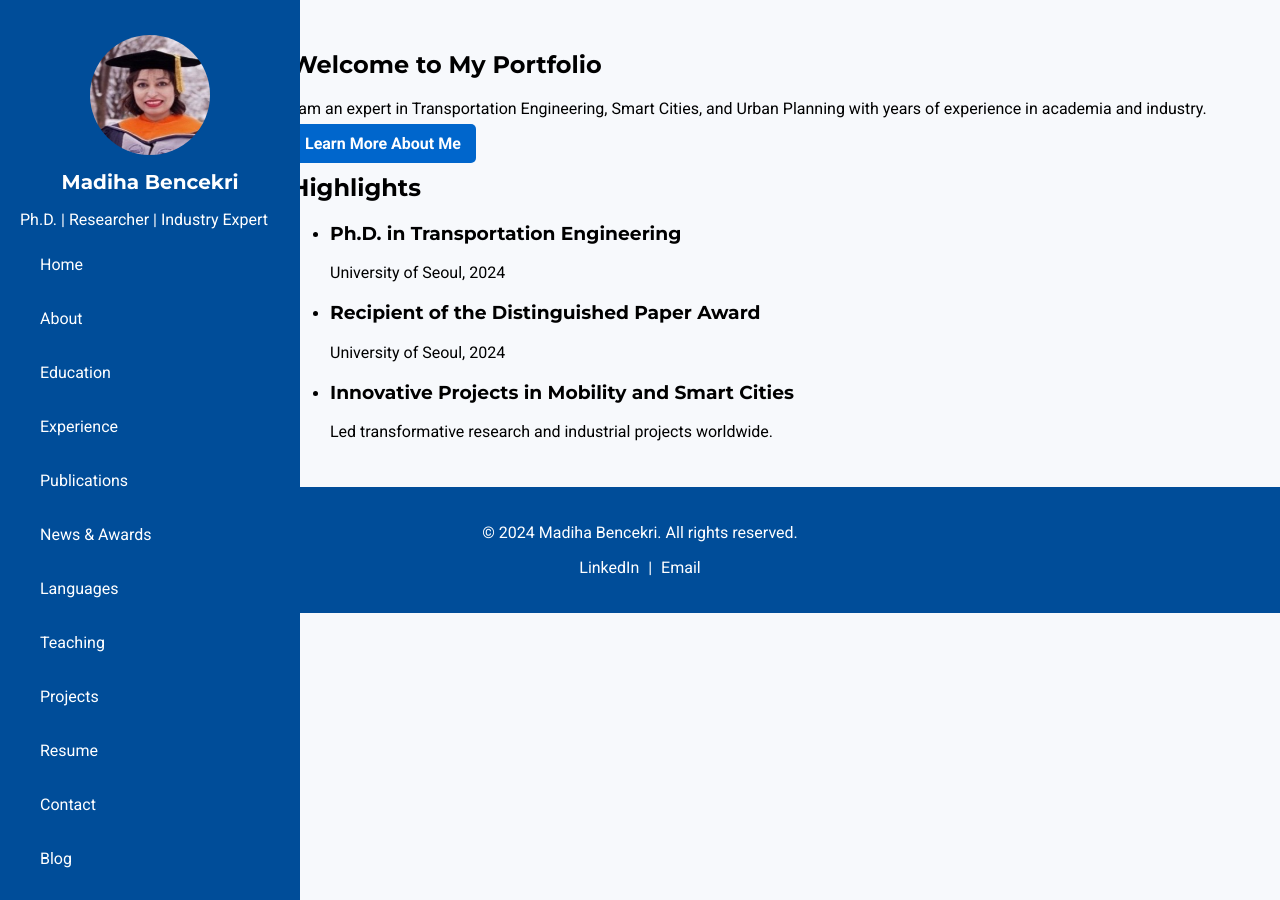
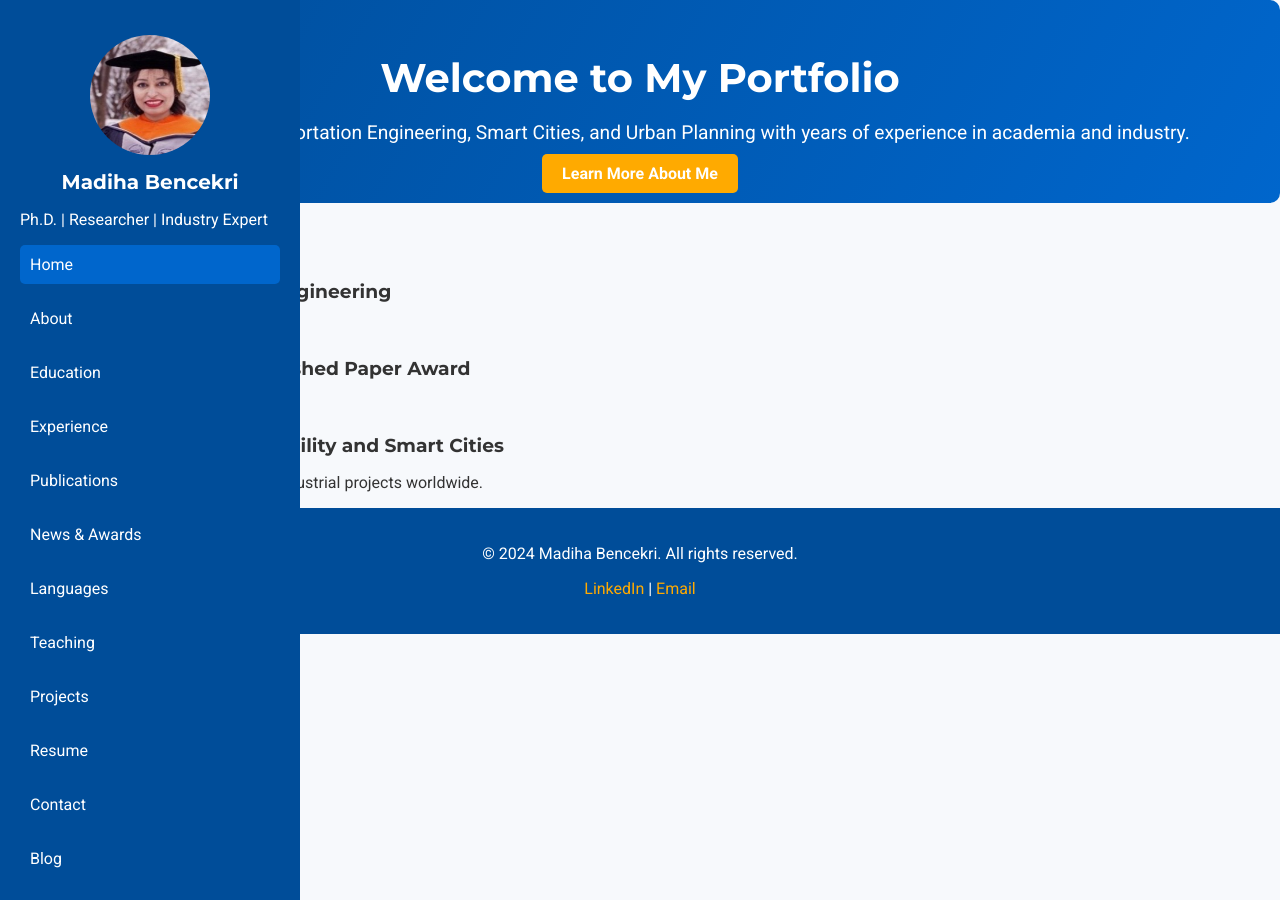
Before and after one commit to dihaben/Madiha-Bencekri, a Jekyll site: the page built from index.md, in a window 1280 px wide. Built offline with Jekyll 4.4.1, drawn with Linux system fonts in a browser that asks for light colours.

Commit message:
Update styles.css

```diff
--- a/assets/css/styles.css
+++ b/assets/css/styles.css
@@ -1,26 +1,28 @@
-/* Fonts and Colors */
+/* General Styling */
 body {
   margin: 0;
   font-family: 'Roboto', sans-serif;
   background-color: #f7f9fc;
+  color: #333;
 }
 
 h1, h2, h3 {
   font-family: 'Montserrat', sans-serif;
+  margin-bottom: 15px;
 }
 
 :root {
   --main-color: #004d99;
   --secondary-color: #0066cc;
+  --accent-color: #ffaa00;
   --background-color: #f7f9fc;
-  --text-color: #333333;
 }
 
 /* Sidebar */
 .sidebar {
   width: 260px;
   background-color: var(--main-color);
-  color: #ffffff;
+  color: white;
   height: 100vh;
   position: fixed;
   top: 0;
@@ -40,7 +42,6 @@ h1, h2, h3 {
 .sidebar h1 {
   text-align: center;
   font-size: 20px;
-  margin: 10px 0;
 }
 
 .sidebar ul {
@@ -53,55 +54,62 @@ h1, h2, h3 {
 }
 
 .sidebar ul li a {
-  color: #ffffff;
+  color: white;
   text-decoration: none;
   font-size: 16px;
+  padding: 10px;
   display: flex;
   align-items: center;
-  gap: 10px;
-  padding: 10px;
   border-radius: 5px;
+  transition: background-color 0.3s ease;
 }
 
+.sidebar ul li a.active,
 .sidebar ul li a:hover {
   background-color: var(--secondary-color);
 }
 
-/* Main Content */
-.main-content {
-  margin-left: 260px;
-  padding: 30px;
+/* Hero Section */
+.hero {
+  background: linear-gradient(120deg, var(--main-color), var(--secondary-color));
+  padding: 20px;
+  color: white;
+  text-align: center;
+  margin-bottom: 30px;
+  border-radius: 10px;
 }
 
-/* Buttons */
-.btn {
-  background-color: var(--secondary-color);
+.hero h1 {
+  font-size: 2.5rem;
+  margin-bottom: 10px;
+}
+
+.hero p {
+  font-size: 1.2rem;
+}
+
+.hero .btn {
+  background-color: var(--accent-color);
   color: white;
-  padding: 10px 15px;
   text-decoration: none;
+  padding: 10px 20px;
   border-radius: 5px;
   font-weight: bold;
-  transition: background-color 0.3s;
 }
 
-.btn:hover {
-  background-color: var(--main-color);
+.hero .btn:hover {
+  background-color: var(--secondary-color);
 }
 
 /* Footer */
 footer {
   background-color: var(--main-color);
   color: white;
+  padding: 20px;
   text-align: center;
-  padding: 20px;
 }
 
 .footer-container a {
-  color: #ffffff;
+  color: var(--accent-color);
   text-decoration: none;
-  margin: 0 5px;
 }
-
-.footer-container a:hover {
-  text-decoration: underline;
-}
```
